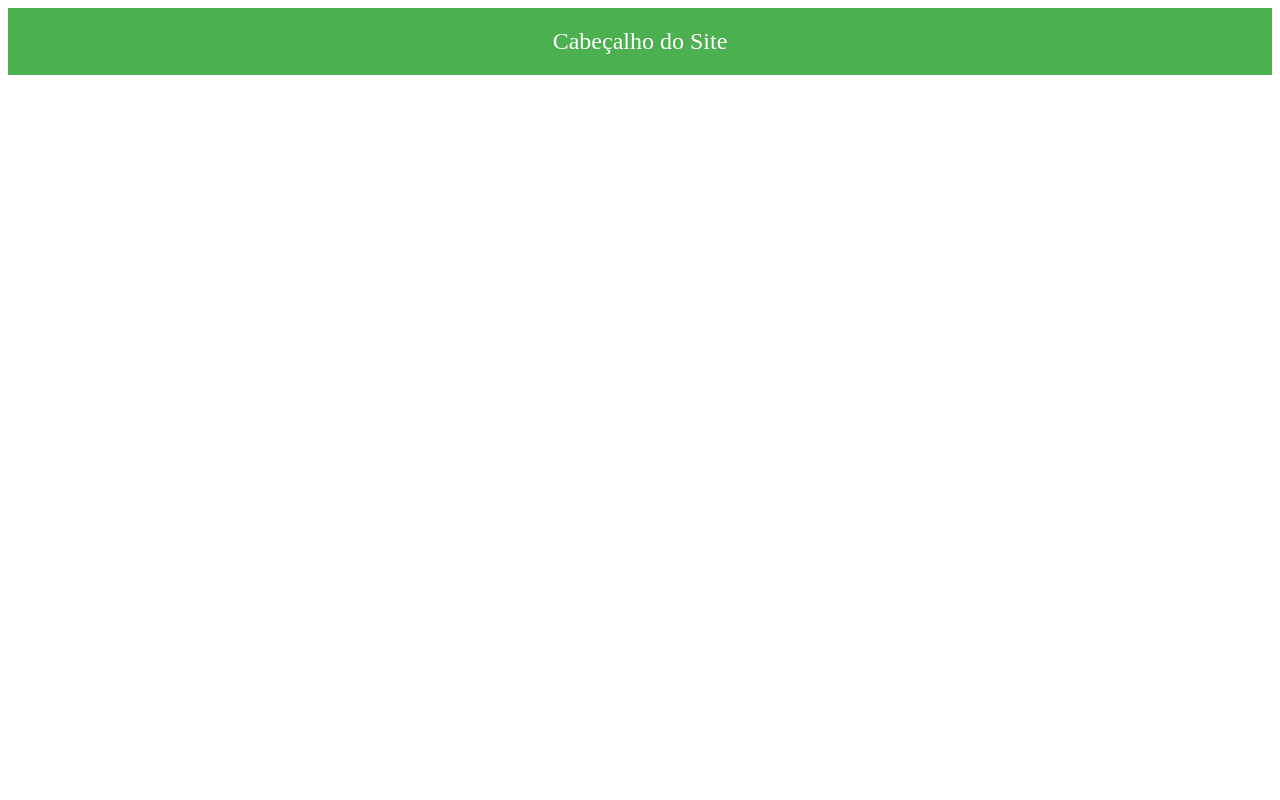
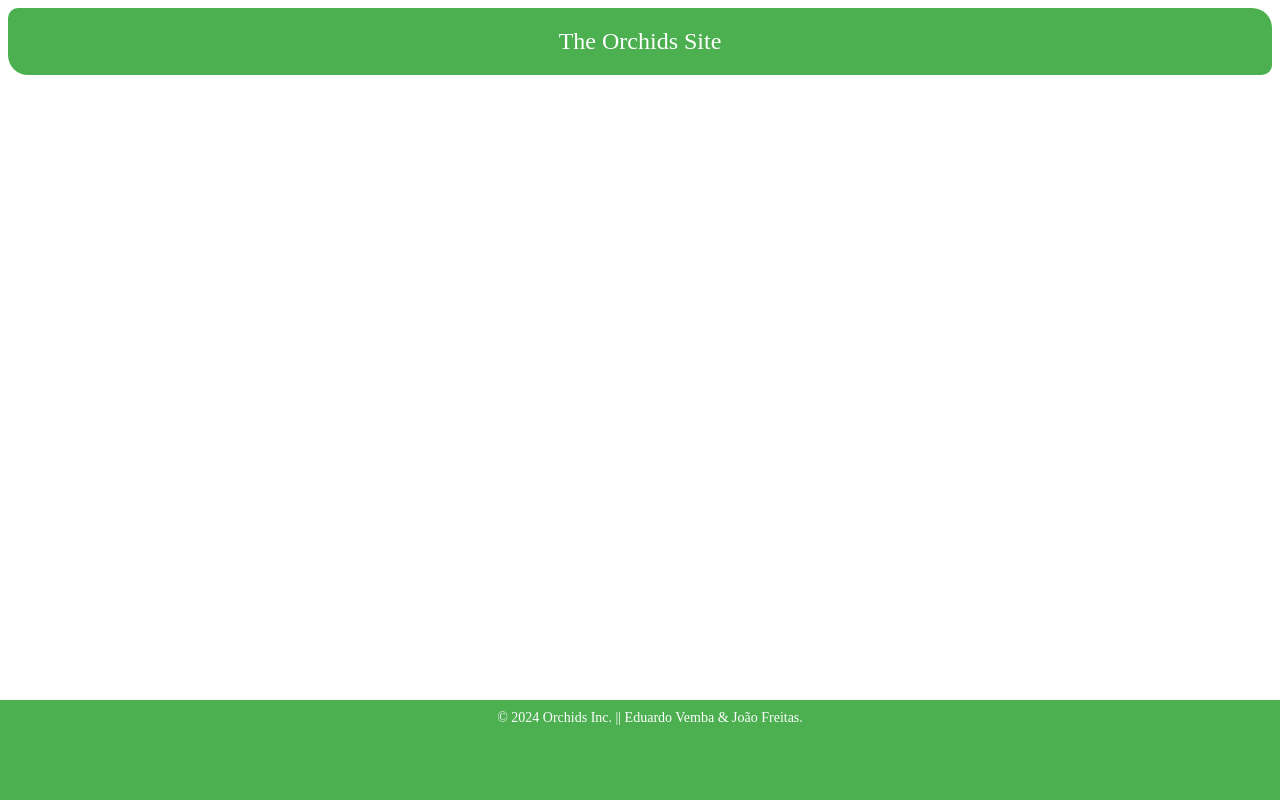
Before and after one commit to EduVemba/Projeto-PW, a plain HTML site: page frontend/index.html in a window 1280 px wide. Drawn offline with Linux system fonts and the light colour scheme.

Commit message:
feat: basic styling.

```diff
--- a/frontend/index.html
+++ b/frontend/index.html
@@ -4,6 +4,7 @@
     <meta charset="UTF-8">
     <meta name="viewport" content="width=device-width, initial-scale=1.0">
     <title>Orchids</title>
+    <link rel="stylesheet" href="./styles/styles.css">
     <script type="module" src="./scripts/index.js" defer></script>
 </head>
 <body></body>
--- a/frontend/scripts/components/footer.js
+++ b/frontend/scripts/components/footer.js
@@ -2,5 +2,6 @@ export function createFooter() {
     const footer = document.createElement('footer');
     //TODO: Adicionar conteudo no rodapé (links, informações de contato, etc.)
     footer.className = 'site-footer';
+    footer.textContent = "© 2024 Orchids Inc. || Eduardo Vemba & João Freitas.";
     return footer;
 }
--- a/frontend/scripts/components/header.js
+++ b/frontend/scripts/components/header.js
@@ -3,14 +3,8 @@
 export function createHeader() {
     const header = document.createElement('header');
     //TODO: Adicionar conteudo no cabeçalho (menu, logo, etc.)
-    header.textContent = 'Cabeçalho do Site';
+    header.textContent = 'The Orchids Site';
     header.className = 'site-header';
-
-    header.style.backgroundColor = '#4CAF50';
-    header.style.color = 'white';
-    header.style.padding = '20px';
-    header.style.textAlign = 'center';
-    header.style.fontSize = '24px';
 
     return header;
 }
--- /dev/null
+++ b/frontend/styles/styles.css
@@ -0,0 +1,31 @@
+:root {
+ /*
+ TODO: Definir variáveis de cores, fontes e espaçamentos globais
+ */
+ --primary-color: #4CAF50;
+ --text-primary-color: white;
+}
+
+.site-header {
+    /* Valores não devem usar aspas em CSS */
+    background-color: var(--primary-color);
+    color: var(--text-primary-color);
+    padding: 20px;
+    text-align: center;
+    font-size: 24px;
+    border-radius: 10px 20px 10px 20px;
+    height: 10%;
+}
+
+.site-footer {
+    position: fixed;
+    bottom: 0;
+    left: 0;
+    width: 100%;
+    height: 10%;
+    background-color: var(--primary-color);
+    color: var(--text-primary-color);
+    padding: 10px;
+    text-align: center;
+    font-size: 14px;
+}
```
